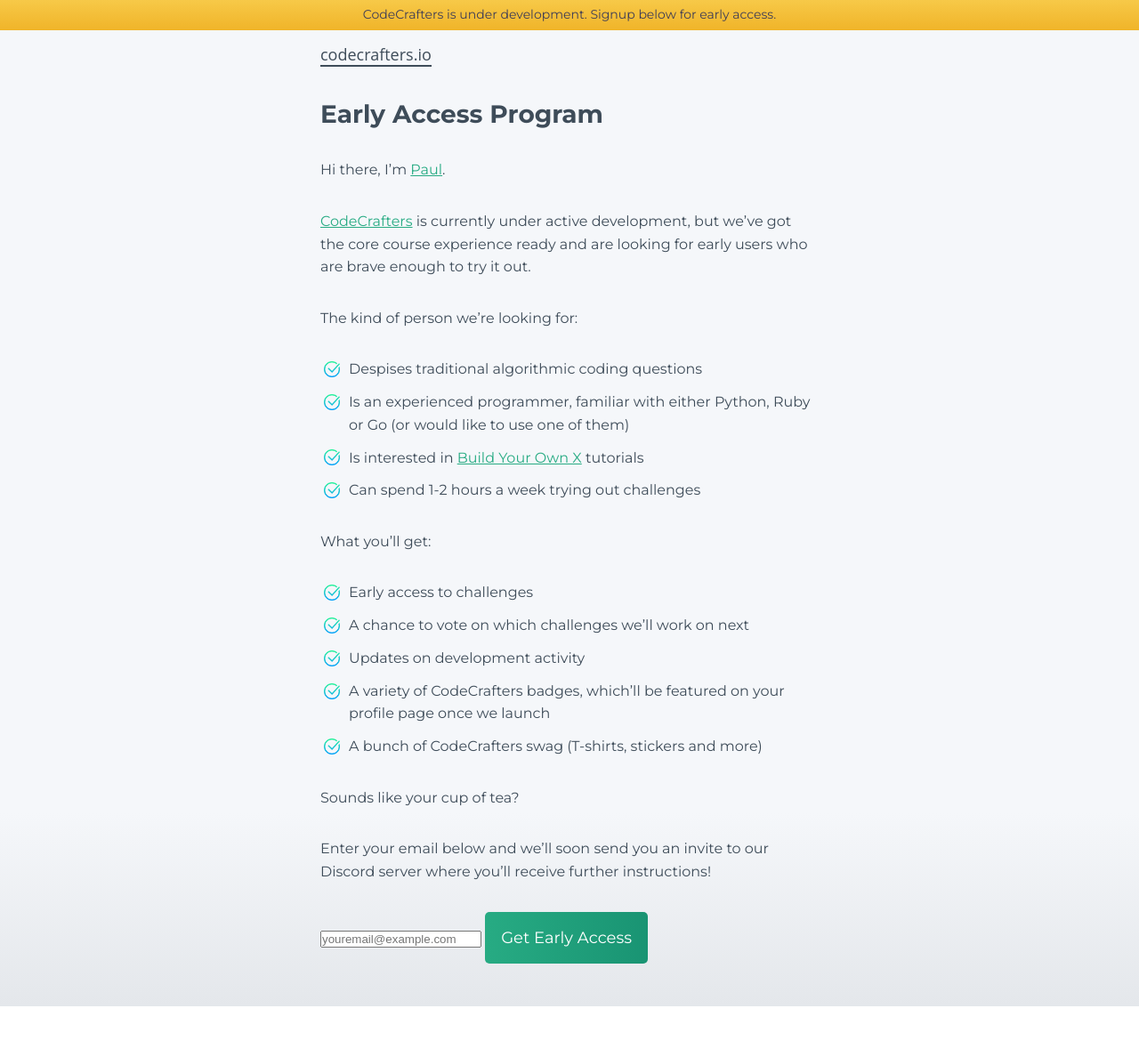
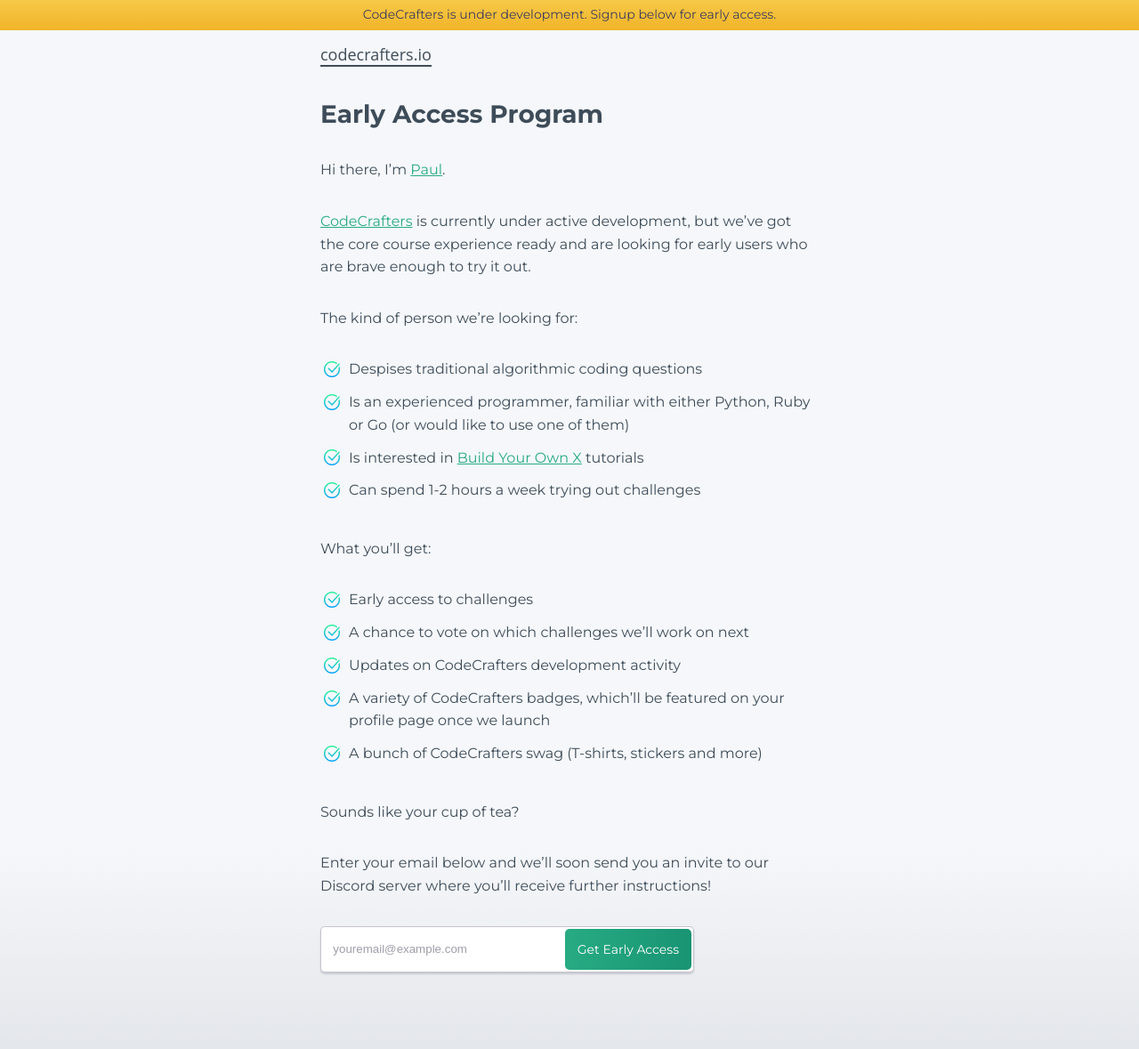
Before and after one commit to tapankavasthi/alpha-landing, a Jekyll site: the page built from early-access.html, in a window 1280 px wide. Shown: the whole page at 89% size. Built offline with Jekyll 4.4.1, drawn with Linux system fonts in a browser that asks for light colours; before the commit the page ends 1131 px from its top, so only the background shows below that.

Commit message:
Extract out codecrafers form

```diff
--- a/_data/copy.yaml
+++ b/_data/copy.yaml
@@ -27,7 +27,7 @@
 
   - Early access to challenges
   - A chance to vote on which challenges we'll work on next
-  - Updates on development activity
+  - Updates on CodeCrafters development activity
   - A variety of CodeCrafters badges, which'll be featured on your profile page
     once we launch
   - A bunch of CodeCrafters swag (T-shirts, stickers and more)
--- /dev/null
+++ b/_includes/early_access_form.html
@@ -0,0 +1,36 @@
+<div class="early-access-form">
+    <div class="email-input">
+        <input type="email" placeholder="youremail@example.com" id="early-access-input">
+        </input>
+        <button id="early-access-button" class="primary-button">
+            Get Early Access
+        </button>
+    </div>
+    <div class="feedback" id="early-access-feedback">
+        <!-- Here's where feedback from the API is rendered -->
+    </div>
+</div>
+
+<script>
+document.getElementById("early-access-button").addEventListener("click", function() {
+    let email = document.getElementById("early-access-input").value;
+    document.getElementById("early-access-feedback").textContent = "Registering..."
+    // Spaghetti!!
+    fetch(
+        "https://codecrafters-registry.herokuapp.com/users/create",
+        {
+            'method': 'POST',
+            'body': JSON.stringify({"email_address": email}),
+            'headers': { 'Content-type': 'application/json' }
+        }
+    )
+    .then((resp) => resp.text())
+    .then(function (text) {
+        document.getElementById("early-access-feedback").textContent = text
+    })
+    .catch(function (error) {
+        console.error(error)
+        alert(error);
+    })
+})
+</script>
--- a/css/style.css
+++ b/css/style.css
@@ -2,6 +2,7 @@
 * {
     box-sizing: border-box;
     margin: 0px;
+
     padding: 0px;
 }
 
@@ -12,7 +13,6 @@
 }
 
 button {
-
     border: none;
 }
 
@@ -22,6 +22,11 @@
 
 input:focus {
     outline:0;
+}
+
+/* Firefox needs this */
+input:invalid {
+    box-shadow: none;
 }
 
 /* CSS Resets end */
@@ -145,7 +150,7 @@
     align-items: center;
 }
 
-.hero .text .primary-button {
+.hero .text .buttons .primary-button {
     margin-right: 10px;
     margin-bottom: 20px;
 }
@@ -227,7 +232,7 @@
     width: 100%;
 }
 
-.hero .early-access-form .email-input {
+.early-access-form .email-input {
     background: #FFFFFF;
     border: 1px solid rgba(63, 61, 86, 0.3);
     box-shadow: 0px 2px 2px rgba(63, 61, 86, 0.2);
@@ -238,61 +243,61 @@
     transition-property: box-shadow;
 }
 
-.hero .early-access-form .email-input:hover {
+.early-access-form .email-input:hover {
     border: 1px solid rgba(63, 61, 86, 0.35);
     box-shadow: 0px 2px 2px rgba(63, 61, 86, 0.25);
 }
 
-.hero .early-access-form .email-input {
+.early-access-form .email-input {
     flex-direction: column;
 }
 
 @media only screen and (min-width: 600px) {
-    .hero .early-access-form .email-input {
+    .early-access-form .email-input {
         flex-direction: row;
     }
 }
 
-.hero .early-access-form .feedback {
+.early-access-form .feedback {
     font-size: 12px;
     margin-top: 0.5em;
     text-align: left;
 }
 
-.hero .early-access-form .email-input input {
+.early-access-form .email-input input {
     border: none;
     color: #3E4C59;
     min-width: 0; /* Browser sets a default width for inputs */
     flex-grow: 2;
 }
 
-.hero .early-access-form .email-input input {
+.early-access-form .email-input input {
     text-align: center;
 }
 
 @media only screen and (min-width: 600px) {
-    .hero .early-access-form .email-input input {
+    .early-access-form .email-input input {
         text-align: left;
     }
 }
 
-.hero .early-access-form .email-input input {
+.early-access-form .email-input input {
     border-radius: 5px;
     padding: 1em 1em;
 }
 
-.hero .early-access-form .email-input input::placeholder {
+.early-access-form .email-input input::placeholder {
     color: rgba(63, 61, 86, 0.5);
 }
 
-.hero .early-access-form .email-input button {
+.early-access-form .email-input button {
     flex-shrink: 0;
     font-size: 14px;
     margin: 2px;
 }
 
-.hero .early-access-form .email-input button,
-.hero .early-access-form .email-input {
+.early-access-form .email-input button,
+.early-access-form .email-input {
     transition-duration: 0.1s;
 }
 
@@ -476,14 +481,19 @@
     min-height: 100vh;
     background: linear-gradient(180deg, #F5F7FA 0%, #F5F7FA 80.73%, #E4E7EB 100%);
     font-family: "Montserrat", sans-serif;
-    padding-bottom: 3em;
+    padding-bottom: 80px;
 }
 
 .early-access-container .header {
     max-width: 40em;
 }
+
 .early-access-container .markdown {
     margin-top: 1em;
+}
+
+.early-access-container .early-access-form {
+    max-width: 420px;
 }
 
 .markdown {
@@ -499,8 +509,13 @@
     margin-bottom: 1em;
 }
 
-.markdown p, ul {
+.markdown p {
     margin-bottom: 2em;
+}
+
+.markdown ul {
+    margin-bottom: 2.5em;
+
 }
 
 .markdown h1 {
--- a/early-access.html
+++ b/early-access.html
@@ -15,17 +15,6 @@
     <div class="markdown">
         {{ site.data.copy.early_access_md | markdownify }}
 
-          <div class="early-access-form">
-            <div class="email-input">
-              <input type="email" placeholder="youremail@example.com" id="early-access-input">
-              </input>
-              <button id="early-access-button" class="primary-button">
-                Get Early Access
-              </button>
-            </div>
-            <div class="feedback" id="early-access-feedback">
-                <!-- Here's where feedback from the API is rendered -->
-            </div>
-          </div>
+        {% include early_access_form.html %}
     </div>
 </div>
```
Also changed, not shown: index.html (+1 -35 lines).
